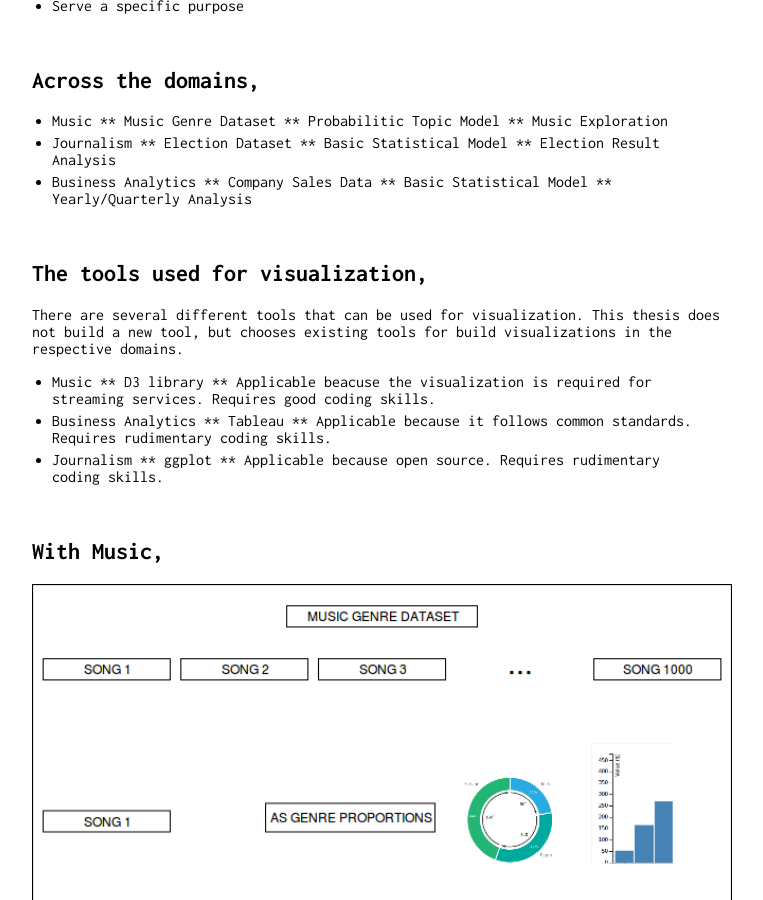
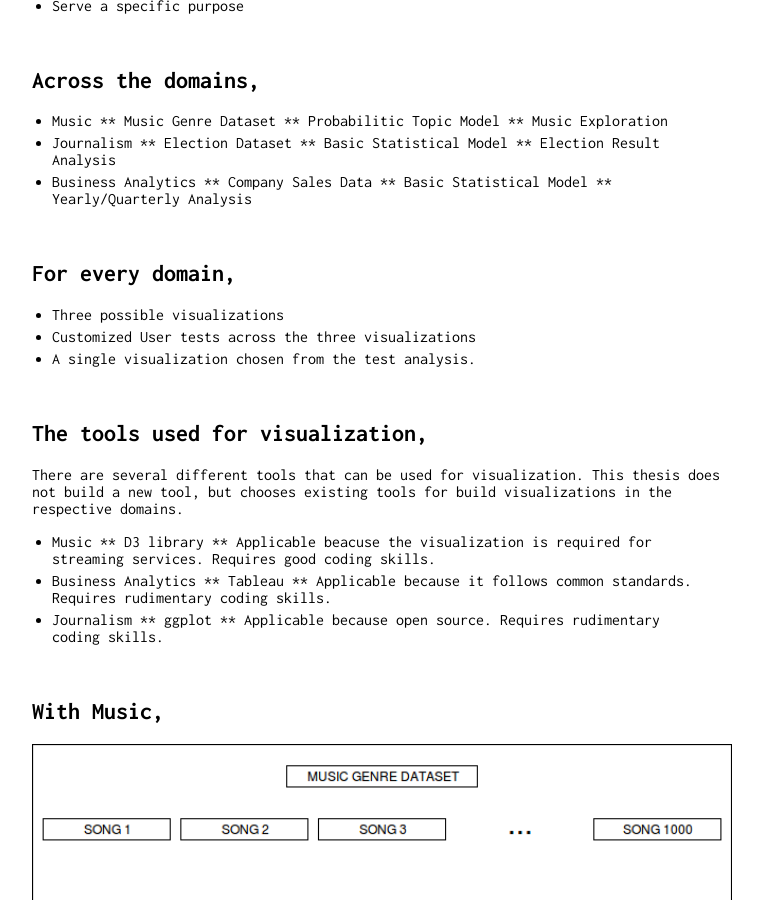
Before and after one commit to panda-swaroop/panda-swaroop.github.io, a Jekyll site: the page built from index.md, in a window 1280 px wide and 900 px high, scrolled down 428 px. Shown: the whole window, without its empty margins (258-1021 px from the left). Built offline with Jekyll 4.4.1, drawn with Linux system fonts in a browser that asks for light colours.

Commit message:
Update index.md

```diff
--- a/index.md
+++ b/index.md
@@ -38,6 +38,13 @@ layout: default
 
 <br>
 
+## For every domain,
+* Three possible visualizations
+* Customized User tests across the three visualizations
+* A single visualization chosen from the test analysis.
+
+<br>
+
 ## The tools used for visualization,
 There are several different tools that can be used for visualization. This thesis does not build a new tool, but chooses existing tools for build visualizations in the respective domains.
 
```
